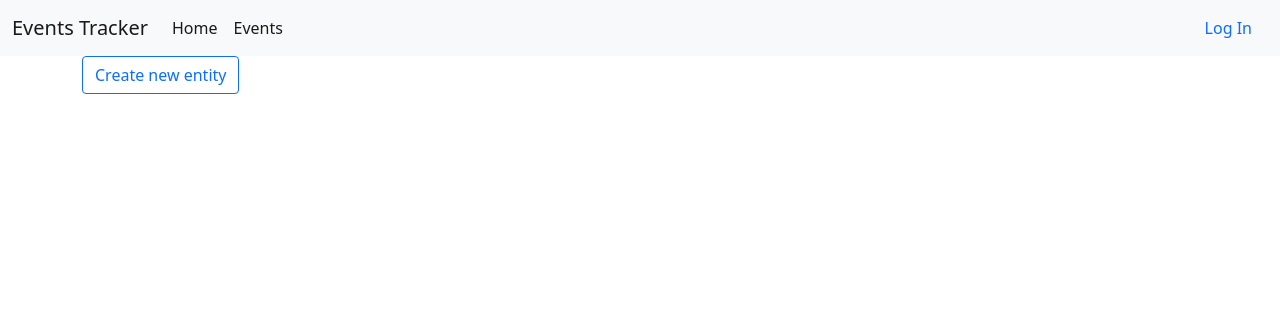
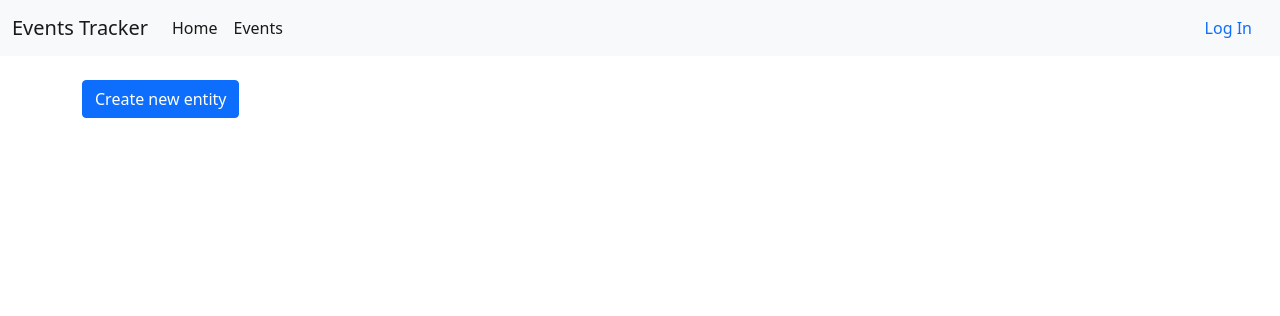
Before and after one commit to ajithcl/EventsTracker, a Django app: page /entities/ in a window 1280 px wide. Shown: the top 316 px of the page. Run offline with Django 3.2, Linux system fonts and the light colour scheme; data that the repository does not hold is empty.

Commit message:
Updates.

```diff
--- a/entities/static/js/entities.js
+++ b/entities/static/js/entities.js
@@ -81,6 +81,7 @@ $(document).ready(function () {
                                 <div class="card-body">
                                     <h5 class="card-title">${entity_field['EntityName']}</h5>
                                     <p class="card-text">${entity_field['Comments']}</p>
+                                    <a href="#" class="btn btn-outline-success">View</a>
                                 </div>
                             </div>
                                             `;
--- a/entities/templates/entities.html
+++ b/entities/templates/entities.html
@@ -9,7 +9,8 @@
         </div>
         <div class="row">
             <div class="col-md-3">
-                <button type="button" class="btn btn-outline-primary" id="btn_create_entity">Create new entity</button>
+                <br>
+                <button type="button" class="btn btn-primary" id="btn_create_entity">Create new entity</button>
             </div>
 
             <div class="col-md-6 p-3 mb-2 bg-light text-dark border border-primary" id="entity_form_div" hidden>
@@ -48,6 +49,9 @@
                 </div>
             </div>
         </div>
+        <div class="row">
+            <br>
+        </div>
         <div class="row" id="entity_cards_span">
             <!-- Cards will be dynamically load through loadEntities function from entities.js -->
         </div>
```
Also changed, not shown: db.sqlite3.
